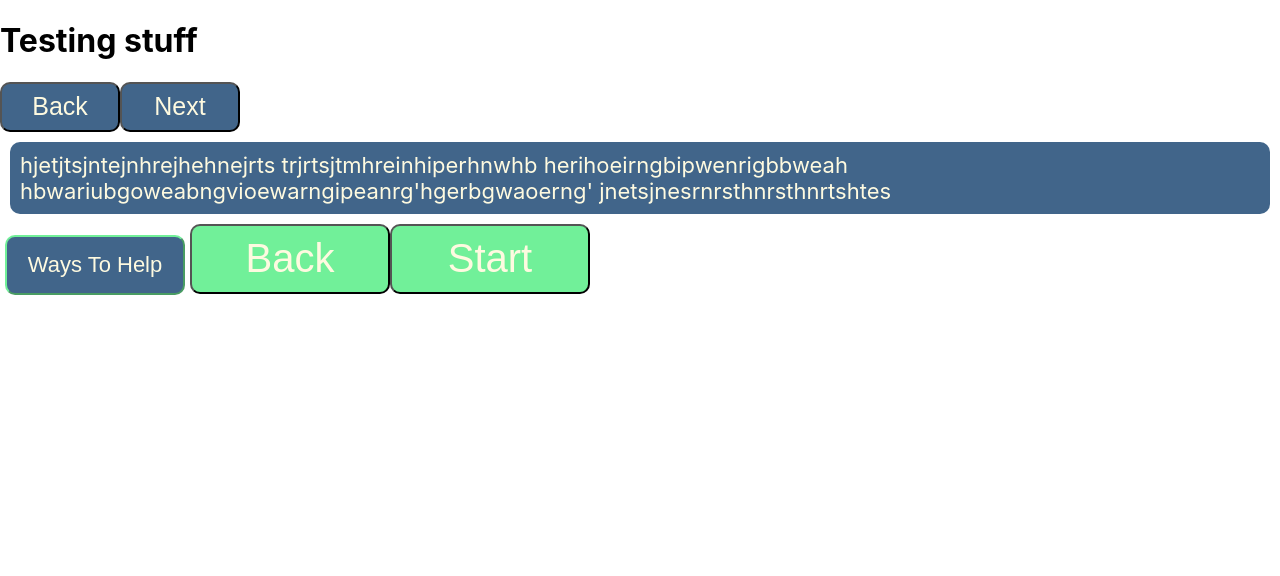
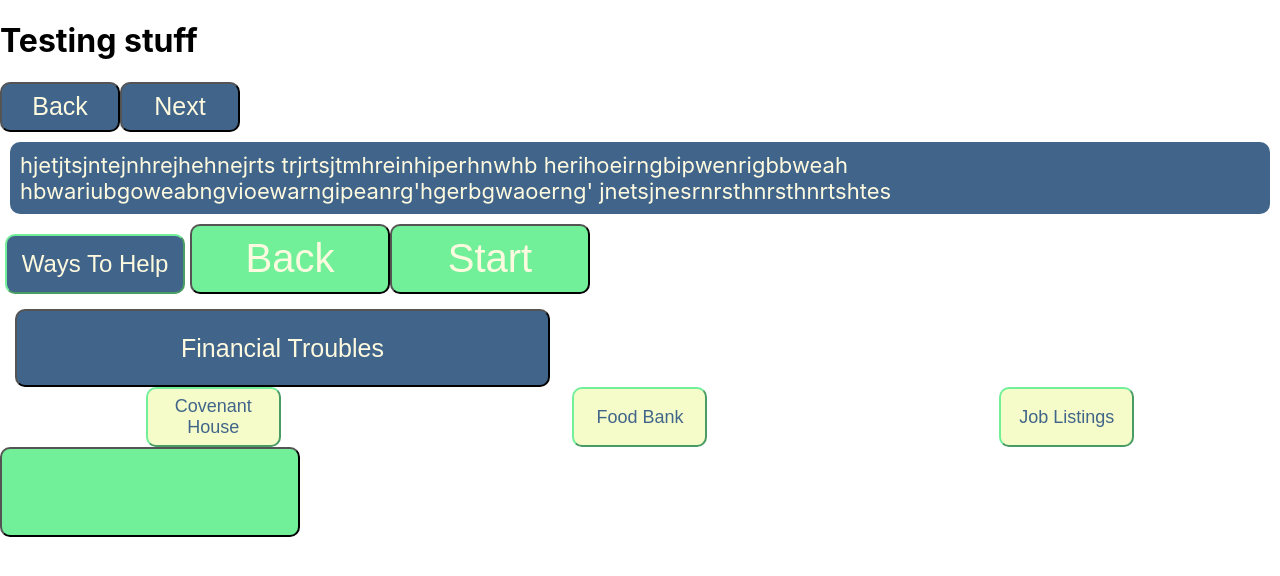
Before and after one commit to DesmandD3/finalApp, a Next.js app: page /test in a window 1280 px wide. Shown: the top 576 px of the page. Built offline with nearby package versions, Linux system fonts and the light colour scheme.

Commit message:
More buttons

```diff
--- /dev/null
+++ b/comps/Charity.js
@@ -0,0 +1,27 @@
+import styled from "styled-components";
+import { useRouter } from "next/router";
+const CharityButton = styled.button `
+background-color: #71F099;
+width: 300px;
+height: 90px;
+border-radius: 10px;
+`;
+
+export default function Charity () {
+const r = useRouter();
+return (
+
+<CharityButton
+    onClick={() =>
+    r.replace({
+        pathname: "https://www.covenanthousebc.org" ,
+    })
+    }
+
+> </CharityButton>
+
+);
+
+
+
+}
--- /dev/null
+++ b/comps/ChoiceButton.js
@@ -0,0 +1,21 @@
+import styled from "styled-components";
+
+const ChoiceButton = styled.button `
+background-color: #41658A;
+color: #FEFAE0;
+height: 78px;
+width: 535px;
+border-radius: 10px;
+font-size: 25px;
+margin-left: 15px;
+margin-right: 15px;
+margin-top: 10px;
+text-align: centered;
+`;
+
+
+export default function Choice (){
+
+return <ChoiceButton> Financial Troubles </ChoiceButton>;
+
+}
--- /dev/null
+++ b/comps/LinkButton.js
@@ -0,0 +1,40 @@
+import styled from "styled-components";
+
+const HelpLinks = styled.button `
+background-color: #F5FCC9;
+font-size: 18px;
+color: #41658A;
+width: 135px;
+height: 60px;
+border-radius: 10px;
+border-color: #71F099;
+
+
+
+`;
+
+
+const LinkGrid = styled.div `
+display: grid;
+grid-template-columns: repeat(3, 1fr);
+grid-template-rows:1fr;
+grid-column-gap:0 px;
+grid-row-gap:0 px;
+justify-items: center;
+align-items: center;
+`;
+
+
+export default function Links(){
+
+
+
+
+return <div>
+    <LinkGrid>
+        <HelpLinks> Covenant House </HelpLinks>
+        <HelpLinks> Food Bank </HelpLinks>
+        <HelpLinks>  Job Listings </HelpLinks>
+    </LinkGrid>
+</div>
+}
--- a/comps/waysButton.js
+++ b/comps/waysButton.js
@@ -6,7 +6,7 @@ const WayButton = styled.button`
   border-radius: 10px;
   width: 180px;
   height: 60px;
-  font-size: 22px;
+  font-size: 24px;
   border-color: #71f099;
   margin: 5px;
   border-width: 2px;
--- a/pages/test.js
+++ b/pages/test.js
@@ -4,7 +4,9 @@ import Textbub from "../comps/Textbubble";
 import BackButton from "../comps/Back";
 import StartButton from "../comps/start-button";
 import WayButton from "../comps/waysButton";
-
+import Choice from "../comps/ChoiceButton";
+import Links from "../comps/LinkButton";
+import CharityButton from "../comps/Charity";
 export default function test() {
   return (
     <div>
@@ -16,7 +18,11 @@ export default function test() {
       <WayButton />
       <BackButton />
       <StartButton />
-
+      <br></br>
+      <Choice></Choice>
+      <br></br>
+      <Links></Links>
+      <CharityButton></CharityButton>
     </div>
   );
 }
```
